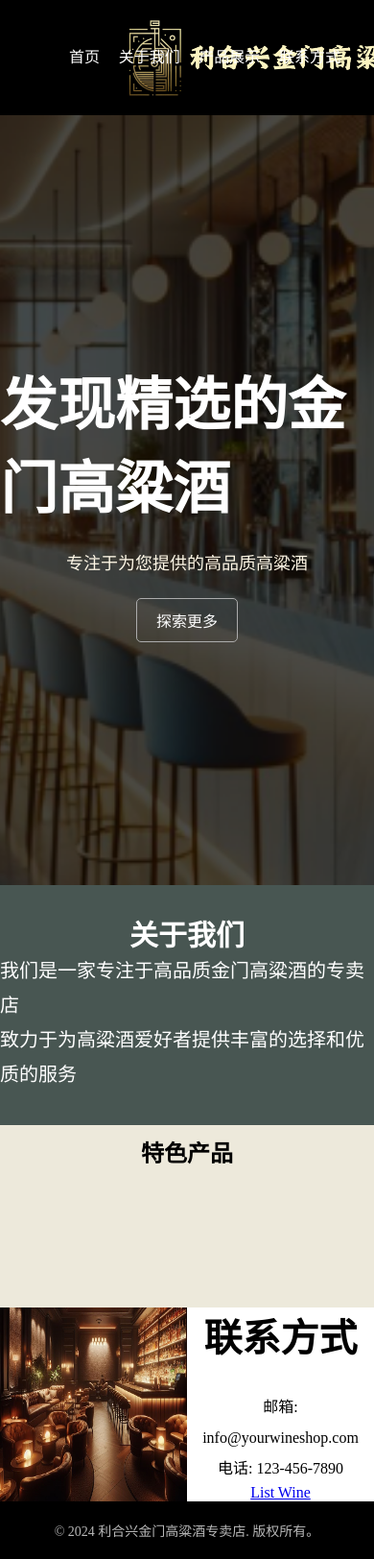
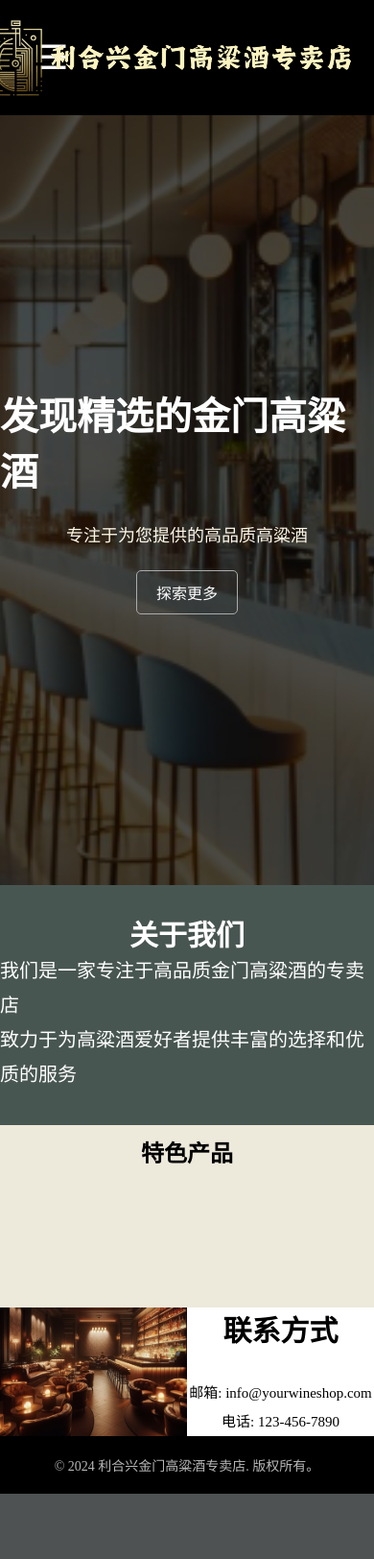
Before and after one commit to henry326532/flask_wine_shop, a Flask app: page / in a window 390 px wide; the page is wider, and only the part inside the window is pictured. Shown: that part at 96% size. After the commit the page ends 1556 px from the top of that part, so only its background shows below. Run offline with Flask 3, Linux system fonts and the light colour scheme; data comes from the database, SQL or seed files in the repository; data that the repository does not hold is empty.

Commit message:
add responsive design

```diff
--- a/app.py
+++ b/app.py
@@ -91,24 +91,7 @@ def logout():
     logout_user()
     return redirect(url_for('index'))
 
-'''
-@app.route('/register', methods=['POST'])
-def register():
-    # Assume form data is being correctly gathered into username, password variables
-    username = request.form['username']
-    password = request.form['password']
-    hashed_password = generate_password_hash(password)
 
-    new_user = User(username=username, password_hash=hashed_password)
-
-    try:
-        db.session.add(new_user)
-        db.session.commit()
-        return "User registered successfully!"
-    except IntegrityError:
-        db.session.rollback()  # Roll back the transaction to keep the session clean
-        return "This username is already taken. Please choose another one."
-'''
 
 @app.route('/add_wine', methods=['GET', 'POST'])
 @login_required
@@ -201,3 +184,24 @@ def index():
 
 if __name__ == '__main__':
     app.run(debug=True)
+
+
+
+'''
+@app.route('/register', methods=['POST'])
+def register():
+    # Assume form data is being correctly gathered into username, password variables
+    username = request.form['username']
+    password = request.form['password']
+    hashed_password = generate_password_hash(password)
+
+    new_user = User(username=username, password_hash=hashed_password)
+
+    try:
+        db.session.add(new_user)
+        db.session.commit()
+        return "User registered successfully!"
+    except IntegrityError:
+        db.session.rollback()  # Roll back the transaction to keep the session clean
+        return "This username is already taken. Please choose another one."
+'''
--- a/static/style.css
+++ b/static/style.css
@@ -4,19 +4,28 @@
 }
 
 header{
-    background-color:black;
+    background-color: rgb(0, 0, 0);
     height: 120px;
     width: 100%;
+    overflow: visible; /* Change this from hidden to visible */
+    position: sticky;
+    top: 0;
+}
+header.transparent, #navMenu.transparent {
+    background-color: rgba(0, 0, 0, 0.6); /* Adjust transparency as needed */
+    transition: background-color 0.3s ease; /* Smooth transition */
+}
+#navMenu{
+    display:block;
+    background-color: transparent;
+    position: absolute;
+    right: 5vw;
+    top: 0;
+    line-height: 120px;
 }
 header li{
     display: inline;
     margin-right: 4vw;
-}
-header ul{
-    position: absolute;
-    right: 5vw;
-    top: 0;
-    line-height: 120px;
 }
 header a{
     color:white;
@@ -24,6 +33,9 @@ header a{
 }
 header a:hover{
     text-decoration: underline;
+}
+.menu{
+    display: none;
 }
 h1{
     position: absolute;
@@ -104,36 +149,52 @@ h1{
     text-align: center;
     line-height: 2em;
 }
+/* index.html end */
 
-footer{
-    background-color: #000000;
-    color: #b7b7b7;
-    height: 60px;
-    display: flex;
-    flex-direction: column;
-    justify-content: center;
-    align-items: center;
-    font-size: 14px;
+/*  */
+@media screen and (max-width:1000px){
+    header ul{
+        display: none;
+    }
+    header h1{
+        left:50%;
+        transform: translateX(-50%);
+    }
+    .menu{
+        display: block;
+        background-color: transparent;
+        color: white;
+        font-size: 35px;
+        position: absolute;
+        top: 40px;
+        left: 40px;
+        border: none;
+        cursor: pointer;
+    }
+    #navMenu {
+        display: none;
+        position: absolute; /* Ensure it can overlay content below */
+        background-color: rgb(0, 0, 0); /* Match the header background or as desired */
+        width: 100%; /* Full width or adjust as needed */
+        box-shadow: 0 8px 16px 0 rgba(0,0,0,0.2);  /* Optional: Adds a shadow for depth*/
+        top: 120px; /* Adjust based on your header's height */
+        left: 0;
+    }
+    header li {
+        display: block; /* Stack the links vertically */
+        margin-right: 0;
+        text-align: center; /* Center align the menu items */
+        font-size: 18px;
+    }
+
+    /* index.html start */
+    .hero h2{
+        font-size:40px;
+    }
+    .contact h2{
+        font-size:30px;
+    }
+    .contact p{
+        font-size:15px;
+    }
 }
-
-.featured-wines{
-    background-color: #ede9db;
-}
-.featured-wines h2{
-    line-height: 60px;
-    text-align: center;
-}
-.wine-list{
-    display: flex;
-    justify-content: space-between;
-    align-items: center;
-    padding: 50px 180px 80px;
-}
-.wine-list div{
-    width: 300px;
-    text-align: center;
-}
-.wine-list img{
-    width: 100%;
-    border-radius: 10px;
-}
--- /dev/null
+++ b/templates/base.html
@@ -0,0 +1,60 @@
+<!DOCTYPE html>
+<html lang="zh-Hans">
+<head>
+    <meta charset="UTF-8">
+    <meta name="viewport" content="width=device-width, initial-scale=1.0">
+    <title>利合兴金门高粱酒专卖店</title>
+    <link rel="stylesheet" href="{{ url_for('static', filename='style.css') }}">
+</head>
+<body>
+    <header>
+        <button class="menu" onclick="toggleMenu()">&#9776;</button>
+        <h1>利合兴金门高粱酒专卖店</h1>
+        <nav>
+            <ul id="navMenu">
+                <li><a href="#">首页</a></li>
+                <li><a href="#">关于我们</a></li>
+                <li><a href="#">产品展示</a></li>
+                <li><a href="#">联系方式</a></li>
+            </ul>
+        </nav>
+    </header>
+
+    <main>
+        {% block content %}
+        <!-- This is where page-specific content will go -->
+        {% endblock %}
+    </main>
+
+
+
+    <footer>
+        <p>&copy; 2024 利合兴金门高粱酒专卖店. 版权所有。</p>
+    </footer>
+    <script>
+        window.addEventListener('scroll', function() {
+          var navbar = document.querySelector('header');
+          var navmenu = document.getElementById("navMenu");
+          var windowWidth = window.innerWidth; // Get the current window width
+          if (window.scrollY > 120) {
+            navbar.classList.add('transparent');
+            if (windowWidth < 1000) {
+                navMenu.classList.add('transparent');
+            }
+          } else {
+            navbar.classList.remove('transparent');
+            navmenu.classList.remove('transparent');
+          }
+        });
+
+        function toggleMenu() {
+            var menu = document.getElementById("navMenu");
+            if (menu.style.display === "block") {
+                menu.style.display = "none";
+            } else {
+                menu.style.display = "block";
+            }
+        }
+    </script>
+</body>
+</html>
--- a/templates/index.html
+++ b/templates/index.html
@@ -1,25 +1,8 @@
-<!DOCTYPE html>
-<html lang="zh-Hans">
-<head>
-    <meta charset="UTF-8">
-    <meta name="viewport" content="width=device-width, initial-scale=1.0">
-    <title>利合兴金门高粱酒专卖店</title>
-    <link rel="stylesheet" href="{{ url_for('static', filename='style.css') }}">
-</head>
-<body>
-    <header>
-        <h1>利合兴金门高粱酒专卖店</h1>
-        <nav>
-            <ul>
-                <li><a href="#">首页</a></li>
-                <li><a href="#">关于我们</a></li>
-                <li><a href="#">产品展示</a></li>
-                <li><a href="#">联系方式</a></li>
-            </ul>
-        </nav>
-    </header>
+{% extends "base.html" %}
 
-    <main>
+{% block title %}Index - 利合兴金门高粱酒专卖店{% endblock %}
+
+{% block content %}
 <section class="hero">
     <h2>发现精选的金门高粱酒</h2>
     <p>专注于为您提供的高品质高粱酒</p>
@@ -49,8 +32,6 @@
         {% endfor %}
     </div>
 </section>
-    </main>
-
 
 <section class="contact">
     <img src="{{ url_for('static', filename='images/contact.png') }}" alt="利合兴金门高粱酒专卖店">
@@ -58,12 +39,7 @@
         <h2>联系方式</h2>
         <p>邮箱: info@yourwineshop.com</p>
         <p>电话: 123-456-7890</p>
-            <a href="{{ url_for('list_wine') }}">List Wine</a>
+
     </div>
 </section>
-
-    <footer>
-        <p>&copy; 2024 利合兴金门高粱酒专卖店. 版权所有。</p>
-    </footer>
-</body>
-</html>
+{% endblock %}
```
Also changed, not shown: other parts of static/style.css (+35 -2 lines). Lines whose indentation alone changed are shown as unchanged.
